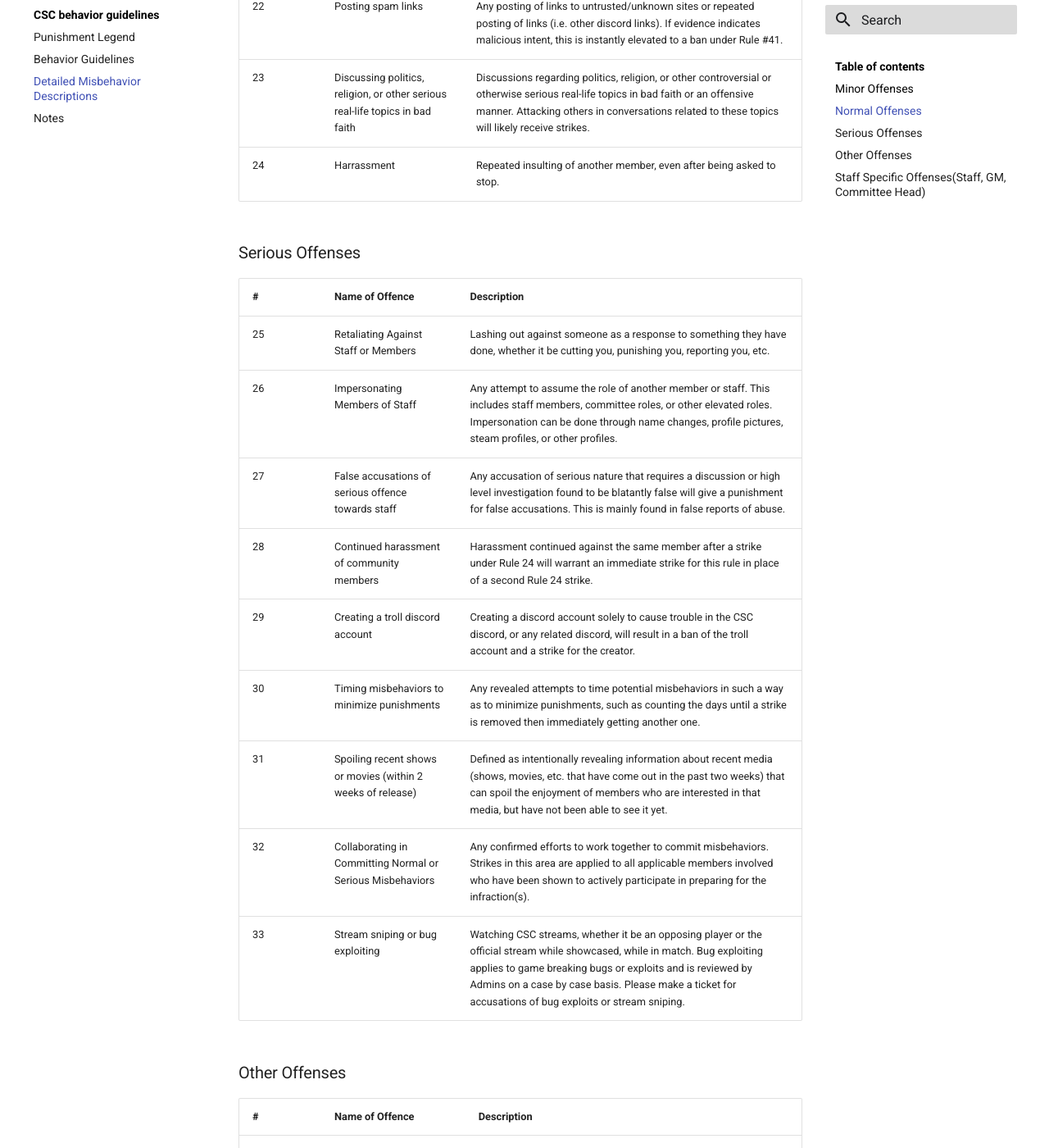
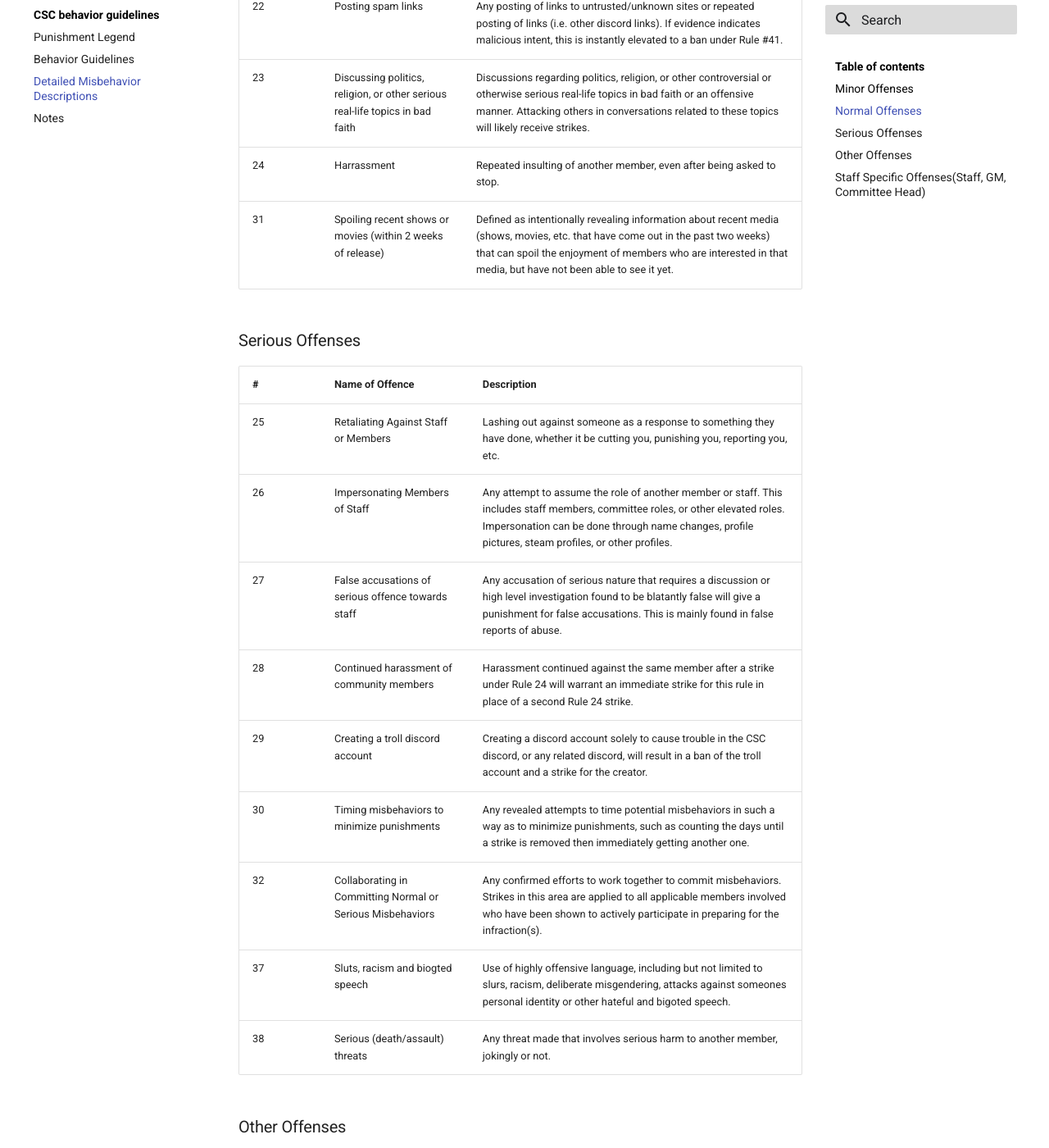
Before and after one commit to ocemo/Behavior-Guidelines, an MkDocs documentation site: the page built from docs/detailed-misbehavior-descriptions.md, in a window 1280 px wide and 1400 px high, scrolled down 2349 px. Shown: the whole window at 82% size. Built offline with MkDocs 1.6.1 and Material for MkDocs 9.7.7, drawn with Linux system fonts in a browser that asks for light colours; some of the changed text lies outside the part shown.

Commit message:
Update detailed-misbehavior-descriptions.md

```diff
--- a/docs/detailed-misbehavior-descriptions.md
+++ b/docs/detailed-misbehavior-descriptions.md
@@ -34,6 +34,7 @@
 | 22 | Posting spam links | Any posting of links to untrusted/unknown sites or repeated posting of links (i.e. other discord links). If evidence indicates malicious intent, this is instantly elevated to a ban under Rule #41. |
 | 23 | Discussing politics, religion, or other serious real-life topics in bad faith | Discussions regarding politics, religion, or other controversial or otherwise serious real-life topics in bad faith or an offensive manner. Attacking others in conversations related to these topics will likely receive strikes. |
 | 24 | Harrassment | Repeated insulting of another member, even after being asked to stop. |
+| 31 | Spoiling recent shows or movies (within 2 weeks of release) | Defined as intentionally revealing information about recent media (shows, movies, etc. that have come out in the past two weeks) that can spoil the enjoyment of members who are interested in that media, but have not been able to see it yet. |
 
 ### Serious Offenses
 
@@ -45,9 +46,9 @@
 | 28 | Continued harassment of community members | Harassment continued against the same member after a strike under Rule 24 will warrant an immediate strike for this rule in place of a second Rule 24 strike. |
 | 29 | Creating a troll discord account | Creating a discord account solely to cause trouble in the CSC discord, or any related discord, will result in a ban of the troll account and a strike for the creator. |
 | 30 | Timing misbehaviors to minimize punishments | Any revealed attempts to time potential misbehaviors in such a way as to minimize punishments, such as counting the days until a strike is removed then immediately getting another one. |
-| 31 | Spoiling recent shows or movies (within 2 weeks of release) | Defined as intentionally revealing information about recent media (shows, movies, etc. that have come out in the past two weeks) that can spoil the enjoyment of members who are interested in that media, but have not been able to see it yet. |
 | 32 | Collaborating in Committing Normal or Serious Misbehaviors | Any confirmed efforts to work together to commit misbehaviors. Strikes in this area are applied to all applicable members involved who have been shown to actively participate in preparing for the infraction(s). |
-| 33 | Stream sniping or bug exploiting | Watching CSC streams, whether it be an opposing player or the official stream while showcased, while in match. Bug exploiting applies to game breaking bugs or exploits and is reviewed by Admins on a case by case basis. Please make a ticket for accusations of bug exploits or stream sniping. |
+| 37 | Sluts, racism and biogted speech | Use of highly offensive language, including but not limited to slurs, racism, deliberate misgendering, attacks against someones personal identity or other hateful and bigoted speech. |
+| 38 | Serious (death/assault) threats | Any threat made that involves serious harm to another member, jokingly or not. |
 
 ### Other Offenses
 
@@ -56,8 +57,6 @@
 | 34 | Bypassing, or attempting to bypass, punishments in bad faith | Any attempts to subvert existing punishments, or to prevent infractions being reported and punished. Includes the use of alternate accounts, or deleting offensive content in an attempt to hide it from mods. |
 | 35 | Non-serious discussion in serious channels | Any completely off-topic conversation or statements in serious-suggestion/discussion, election channels, or other serious channels. |
 | 36 | Leaving Discord mid-event | Leaving a voice channel, the CSC discord, or discord server created for an event while participating in that event. |
-| 37 | Slurs, racism, and bigoted speech | Using highly offensive language, whether directed at members or not. |
-| 38 | Serious (death/assault) threats | Any threat made that involves serious harm to another member, jokingly or not. |
 | 39 | Leaving Discord mid-season without reason | These will be reviewed on a case by case basis, and the punishment can extend into the following season(s). |
 | 40 | Pinging large roles without approval | Pinging @everyone, @League, @Spectator, @Former Player, etc. without approval |
 | 41 | Posting scam links | Posting malicious links with the intent of stealing IPs, account information, or anything else of ill intent. |
```
